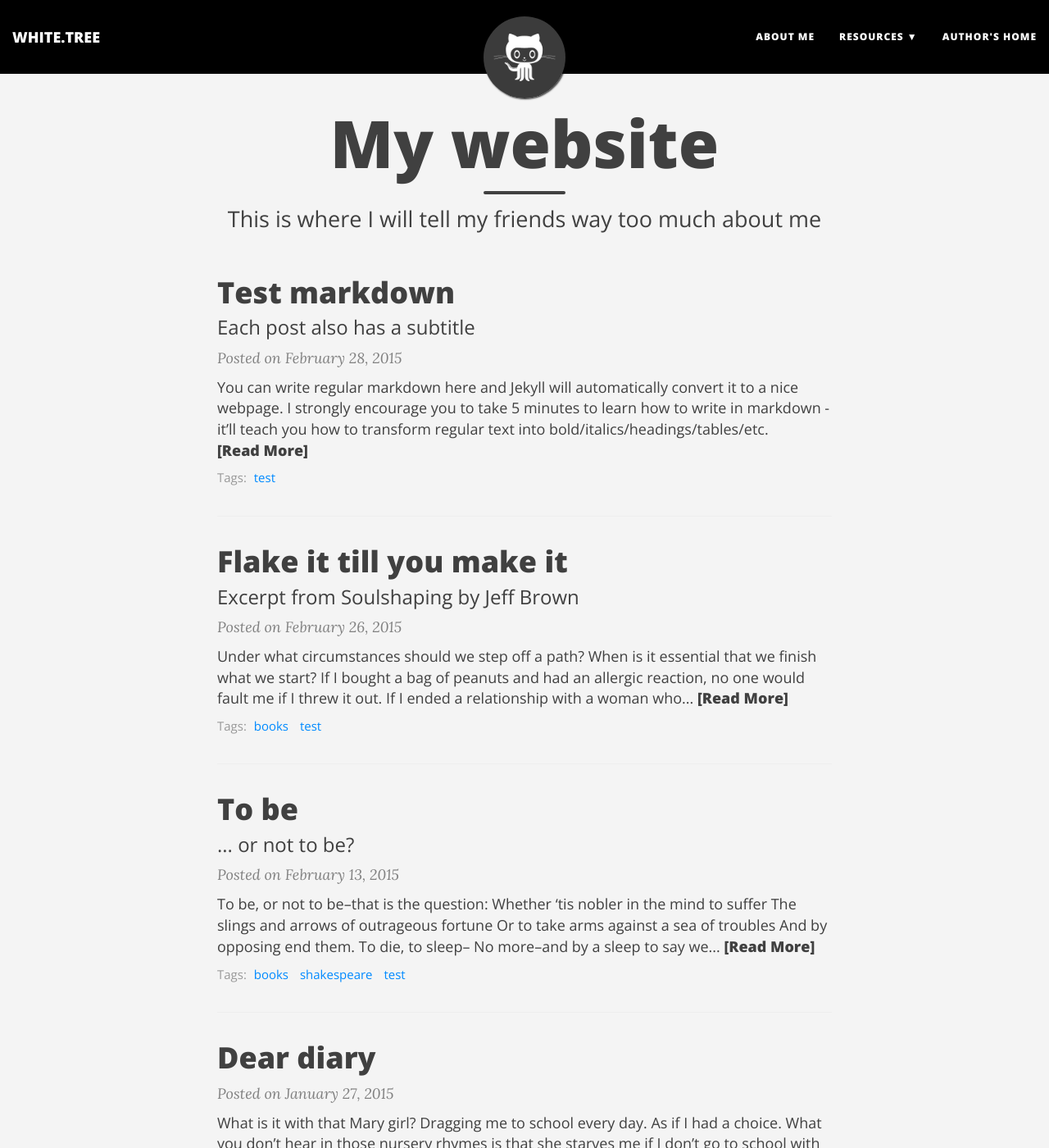
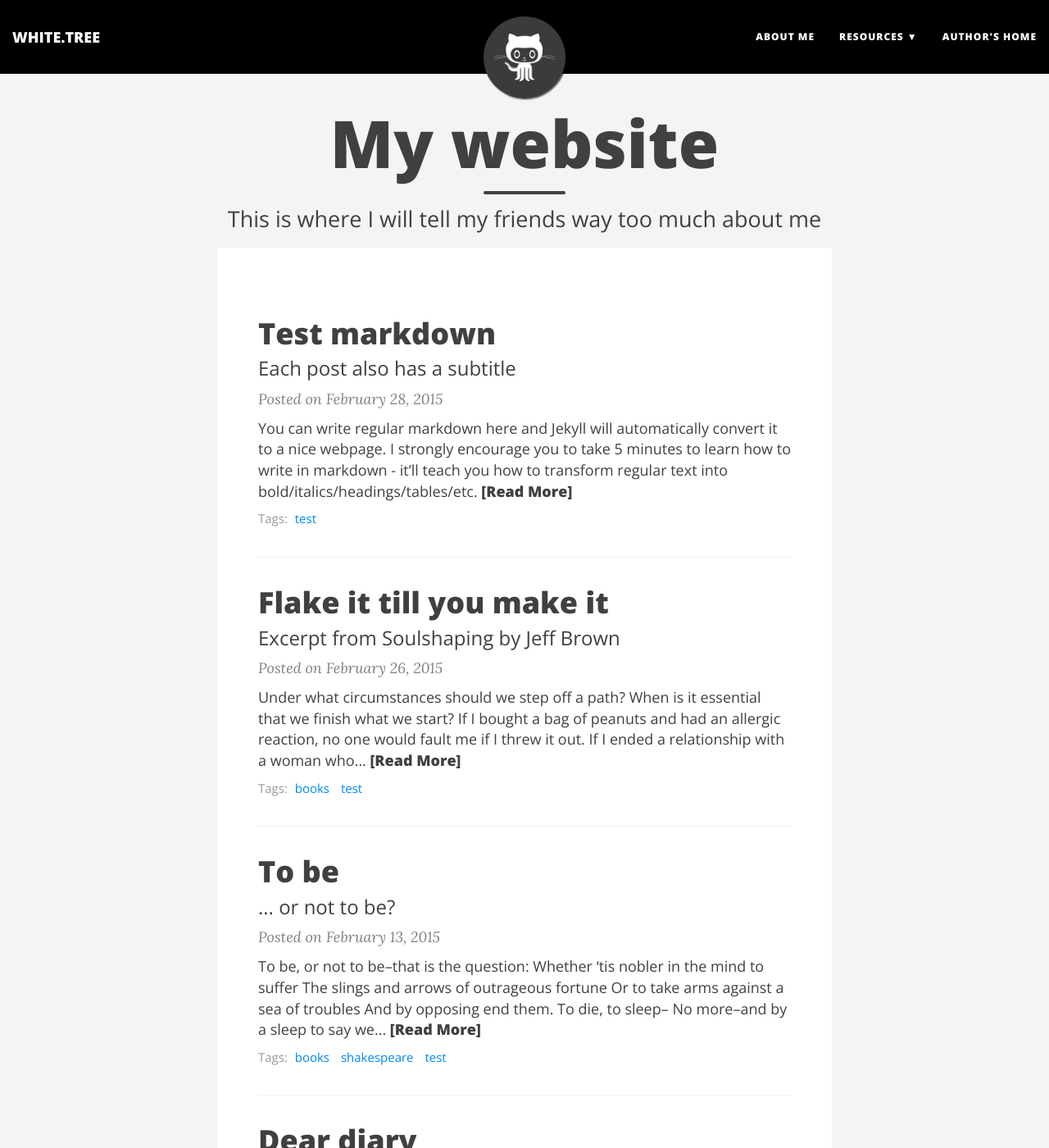
Before and after one commit to cedrush/cedrush.github.io, a Jekyll site: the page built from index.html, in a window 1280 px wide and 1400 px high. Shown: the whole window at 82% size. Built offline with Jekyll 4.4.1, drawn with Linux system fonts in a browser that asks for light colours; nearby versions of some CDN libraries; the list of posts is cut into pages by our own code.

Commit message:
Update main.css

```diff
--- a/css/main.css
+++ b/css/main.css
@@ -5,6 +5,14 @@ layout: null
 @import url("pygment_highlights.css");
 
 /* --- General --- */
+
+#wrapper {
+    padding: 50px;
+    padding-bottom: 100px;
+    background-color: #FFFFFF;
+    overflow-x: scroll; /* @@iolo for very long title/tags */
+}
+
 
 body {
   font-family: 'Lora', 'Times New Roman', serif;
@@ -47,11 +55,6 @@ hr.small {
   border-radius: 3px;
 }
 
-#wrapper {
-    padding-bottom: 100px;
-    background-color: #f4f4f4;
-    overflow-x: scroll; /* @@iolo for very long title/tags */
-}
 
 .main-content {
   padding-top: 80px;
```
